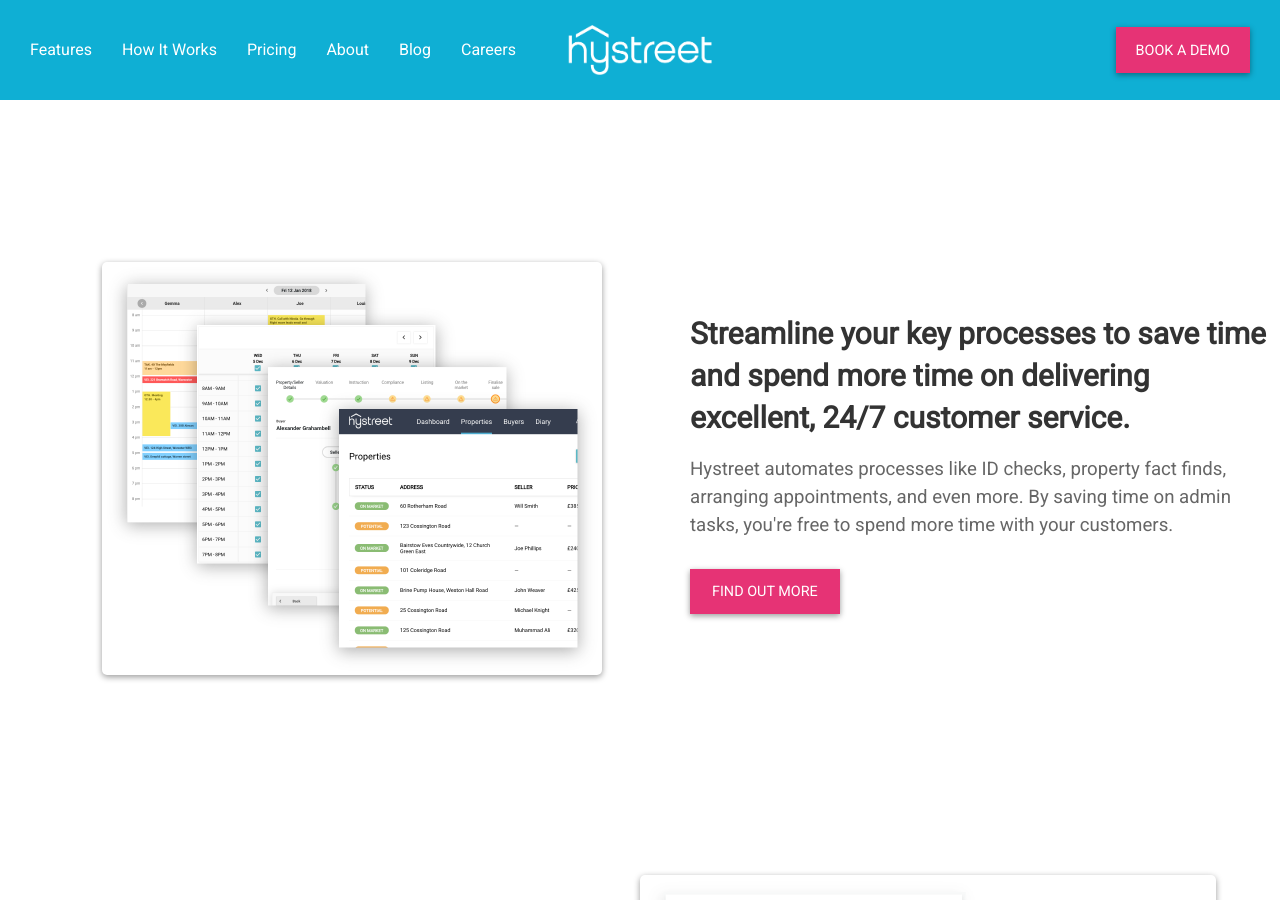
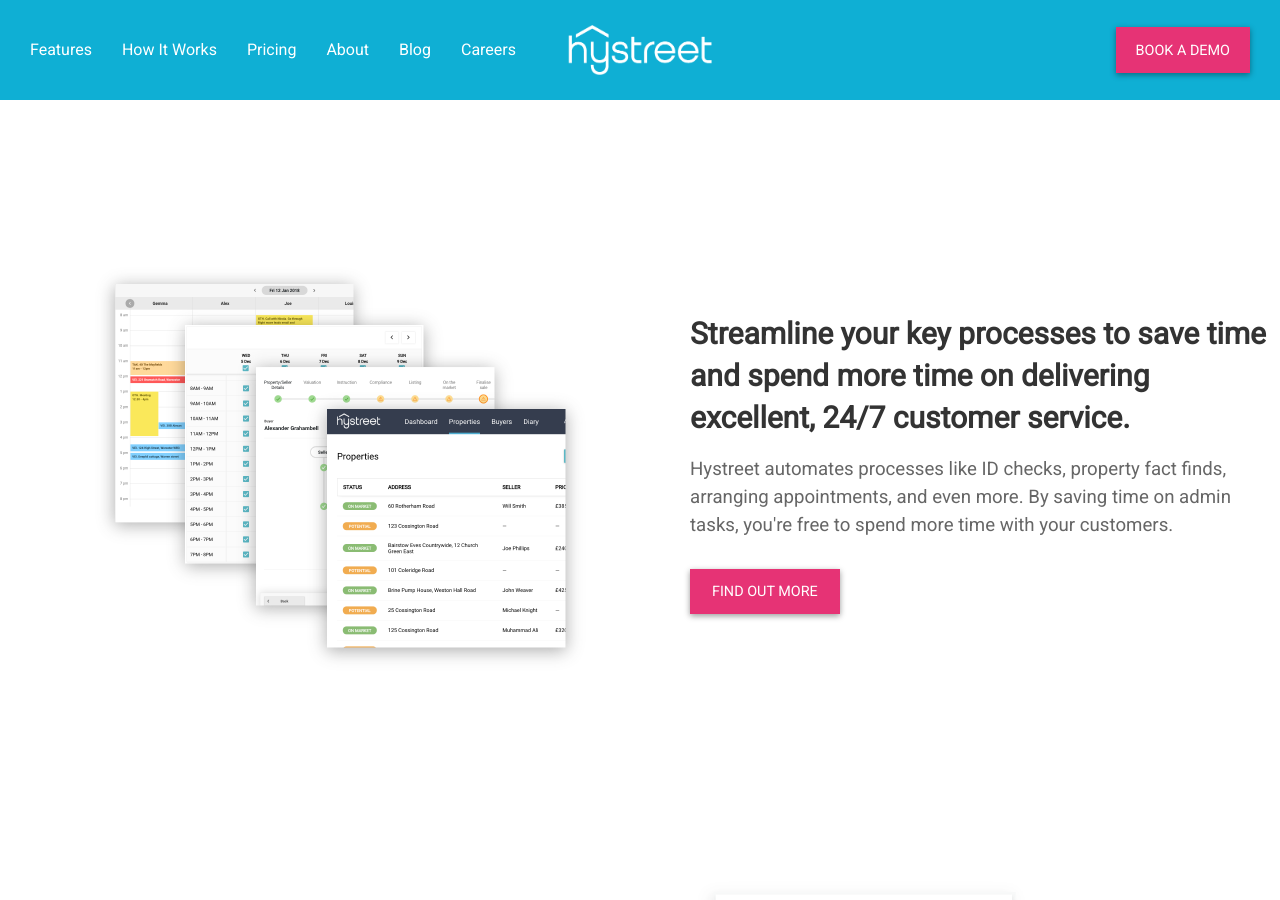
Before and after one commit to hidr/hystreet-marketing-live, a Jekyll site: the page built from how-it-works/index.html, in a window 1280 px wide and 900 px high, scrolled down 365 px. Built offline with Jekyll 4.4.1, drawn with Linux system fonts in a browser that asks for light colours.

Commit message:
styling how it works page

```diff
--- a/how-it-works/index.html
+++ b/how-it-works/index.html
@@ -28,7 +28,8 @@
 <div class='full page-content'>
   <div class="row page-content-row">
     <div class="left">
-      <img src="/images/staff-cascade.png" alt="staff portal">
+      <img src="/images/staff-cascade.png" alt="staff portal" style="box-shadow: none;
+    margin-right: 50px;">
     </div>
     <div class="right copy">
       <h2>
@@ -53,7 +54,8 @@
       </p>
     </div>
     <div class="left">
-      <img src="/images/hp-cascade.png" alt="customer portal">
+      <img src="/images/hp-cascade.png" alt="customer portal" style="box-shadow: none;
+    margin-left: 50px;">
     </div>
   </div>
 </div>
@@ -61,7 +63,7 @@
 <div class='full page-content'>
   <div class="row page-content-row">
     <div class="right">
-      <img src="/images/HR-Blog.jpg" alt="customers watching a demo" style="border-radius:100px;">
+      <img src="/images/HR-Blog.jpg" alt="customers watching a demo" style="border-radius: 5px;margin-right: 50px;width: 550px;">
     </div>
     <div class="left copy">
       <h2>
```
